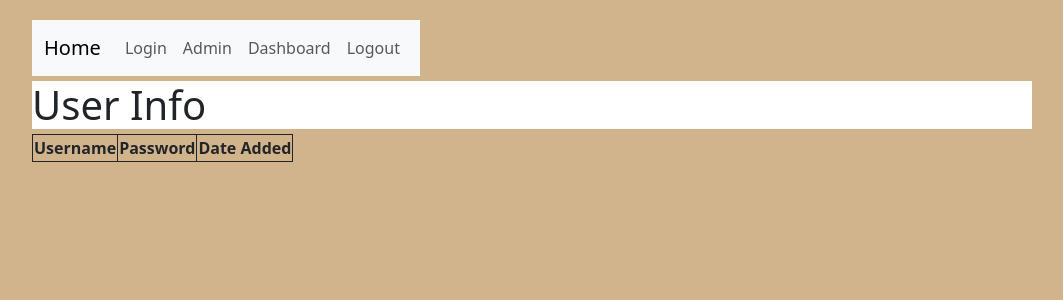
After one commit to CodeSchemes/VisionLink-API-Web-APP, a Flask app: page /admin in a window 1280 px wide. The commit adds this page. Shown: the top 300 px of the page, without its empty margins (108-1171 px from the left). Run offline with Flask 3, Linux system fonts and the light colour scheme; lists and menus that the app fills with data are empty; parts of the project's set-up code (start-up, migrations or seed data) failed here and were passed over.

Commit message:
Implement user authentication routes, enhance login and registration forms, and add admin dashboard

```diff
--- a/Python API Backend/main.py
+++ b/Python API Backend/main.py
@@ -1,3 +1,5 @@
+#------------------------------------------------------------------------------------------------------------Imports------------------------------------------------------------------------------------------------------------
+
 from flask import Flask, request, Blueprint, render_template, url_for, redirect, session
 from data import pull_asset_summaries, pull_fault_codes
 from flask_cors import CORS
@@ -6,6 +8,8 @@ from api_routes import api_routes
 from flask_sqlalchemy import SQLAlchemy
 from datetime import datetime, timezone
 from werkzeug.security import generate_password_hash, check_password_hash
+
+#------------------------------------------------------------------------------------------------------------Config------------------------------------------------------------------------------------------------------------
 
 app = Flask(__name__, static_folder="../static", template_folder='../templates')
 CORS(app)
@@ -16,18 +20,16 @@ app.config["SQLALCHEMY_TRACK_MODIFICATION"] = False
 app.config['SECRET_KEY'] = 'placeholder' #this will be in the .env file later as an actual key
 db = SQLAlchemy(app)
 
-
+#------------------------------------------------------------------------------------------------------------User Models------------------------------------------------------------------------------------------------------------
 
 class user(db.Model):
     id = db.Column(db.Integer, primary_key = True) # Parameters = Column(*DATA TYPE*,*KEY TRUE/FALSE*)
-    fName = db.Column(db.String(20), nullable = False)
-    lName = db.Column(db.String(20), nullable = False)
     username = db.Column(db.String(40), nullable = False, unique = True)
     password_hash = db.Column(db.String(255), nullable = False)
     dateAdded = db.Column(db.DateTime, default=lambda: datetime.now(timezone.utc))
 
-    def __Repr__(self) -> str:
-        return f"User {self.id}"
+    def __repr__(self) -> str:
+        return f"Task {self.id}"
 
     def set_password(self, password):
         self.password_hash = generate_password_hash(password)
@@ -40,46 +42,95 @@ with app.app_context():
     db.create_all()
 
 
-@app.route('/', methods=['GET'])
+#------------------------------------------------------------------------------------------------------------Routes------------------------------------------------------------------------------------------------------------
+@app.route('/', methods=['GET', 'POST'])
 def index():
 
-    return render_template("index.html")
+    if "username" in session and session["username"] == "admin":
+        print("Admin login achieved")
+        return redirect(url_for('admin'))
+    elif "username" in session:
+        print("User session found")
+        return render_template("dashboard.html")
+    else:
+        return render_template("index.html")
 
+#------------------------------------------------------------------------------------------------------------
 @app.route('/dashboard', methods=['GET'])
 def dashboard():
 
     return render_template("dashboard.html")
 
+#------------------------------------------------------------------------------------------------------------
 @app.route('/login', methods=['GET', 'POST'])
 def login():
 
     if request.method == "POST":
-        username = request.form("uname")
-        password = request.form("psw")
+        print("Post Login Reached")
+        username = request.form["uname"]
+        password = request.form["psw"]
+        print("Credentials Receieved")
+        User = user.query.filter_by(username=username).first()
+        if User and User.check_password(password):
+            print("User found")
+            session['username'] = username
+            print(username)
+            print(password)
+            return redirect(url_for('dashboard'))
+        else:
+            print("Rendering index")
+            print(User)
 
-    else:
-        return render_template("login.html")
-
-@app.route('/register', methods=['GET','POST'])
-def register():
-
-    if request.method == "POST":
-        fName = request.form("fName")
-        lName = request.form("lName")
-        password = request.form("psw")
-
-        #create username out of first and last name Ex. -> John Doe === jdoe
-        #if jdoe already exists add a numeral 2-10
-        firstInitial = fName[0]
-        username = f"{firstInitial.toLower()}{lName.toLower()}"
-
-        #encrypt password here function
-
+            return render_template('index.html', error='Invalid username or password.')
 
 
     else:
+        print("Get Login Reached")
+        return render_template("login.html")
 
+#------------------------------------------------------------------------------------------------------------
+@app.route('/register', methods=['GET','POST'])
+def register():
+    if request.method == "POST":
+        print("Reached Post Register")
+        print("Credentials Recieved")
+        username = request.form["uname"]
+        password = request.form["psw"]
+        print(username)
+        print(password)
+
+        existing_user = user.query.filter_by(username=username).first()
+        if existing_user:
+            print("User session exists")
+            return render_template('index.html', error='Username already exists.')
+        else:
+            print("Credentials commited to database")
+            new_user = user(username=username)
+            new_user.set_password(password)
+            db.session.add(new_user)
+            db.session.commit()
+            session['username'] = username
+            return redirect(url_for('dashboard'))
+
+    else:
+        print("Reached Get Register")
         return render_template("register.html")
+
+#------------------------------------------------------------------------------------------------------------
+
+@app.route('/logout')
+def logout():
+    session.pop('username', None)
+    return redirect(url_for('login'))
+
+#------------------------------------------------------------------------------------------------------------
+
+@app.route("/admin")
+def admin():
+
+        users = user.query.order_by(user.username).all()
+        return render_template("adminPage.html", users = users)
+#------------------------------------------------------------------------------------------------------------Running Loop------------------------------------------------------------------------------------------------------------
 
 if __name__ == "__main__":
     app.run(host="0.0.0.0", port=5000, debug=True)
--- /dev/null
+++ b/templates/adminPage.html
@@ -0,0 +1,36 @@
+{%extends 'index.html'%}
+
+{%block adminNav%}
+<li class="nav-item">
+    <a class="nav-link" tabindex="1" href="{{url_for('admin')}}">Admin</a>
+</li>
+<li class="nav-item">
+    <a class="nav-link" tabindex="1" href="{{url_for('dashboard')}}">Dashboard</a>
+</li>
+{%endblock%}
+
+{%block body%}
+    <div class="content">
+        <h1>User Info</h1>
+        <table>
+            <tr>
+                <th>Username</th>
+                <th>Password</th>
+                <th>Date Added</th>
+            </tr>
+            {%for user in users%}
+            <tr>
+                <td>{{user.username}}</td>
+                <td>{{user.password}}</td>
+                <td>{{user.dateAdded}}</td>
+                <!--<td>
+                    <a href="/delete/{{user.id}}">Delete</a>
+                    <br />
+                    <a href="/update/{{user.id}}">Update</a>
+                </td>-->
+            </tr>
+            {%endfor%}
+        </table>
+
+    </div>
+{%endblock%}
--- a/templates/index.html
+++ b/templates/index.html
@@ -25,11 +25,11 @@
                             <li class="nav-item">
                                 <a class="nav-link" tabindex="1" href="{{url_for('login')}}">Login</a>
                             </li>
-
+                            {%block adminNav%}
+                            {%endblock%}
                             <li class="nav-item">
-                                <a class="nav-link" tabindex="1" href="{{url_for('dashboard')}}">Dashboard</a>
+                                <a class="nav-link" tabindex="1" href="{{url_for('logout')}}">Logout</a>
                             </li>
-
                         </ul>
                     </div>
                 </div>
--- a/templates/login.html
+++ b/templates/login.html
@@ -2,7 +2,7 @@
 
 {%block body%}
 <div class="mb-3">
-    <form>
+    <form method="POST">
         <label for="uname" class="form-label"><b>Username</b></label>
         <input type="text" placeholder="Enter Username" name="uname" class="form-control" required>
 
```
Also changed, not shown: templates/adminNav.html (added, +8 -0 lines), templates/register.html (+2 -5 lines).
